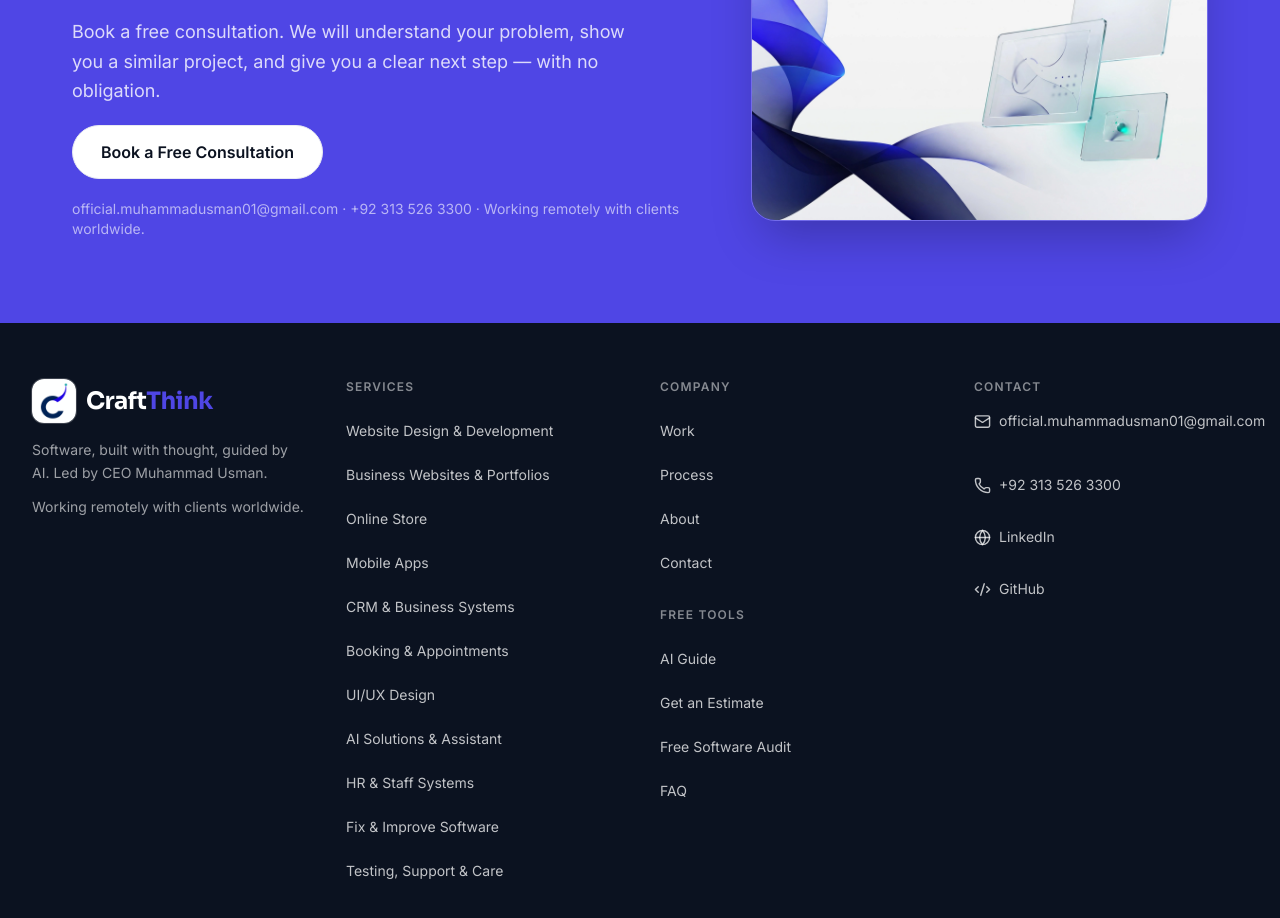
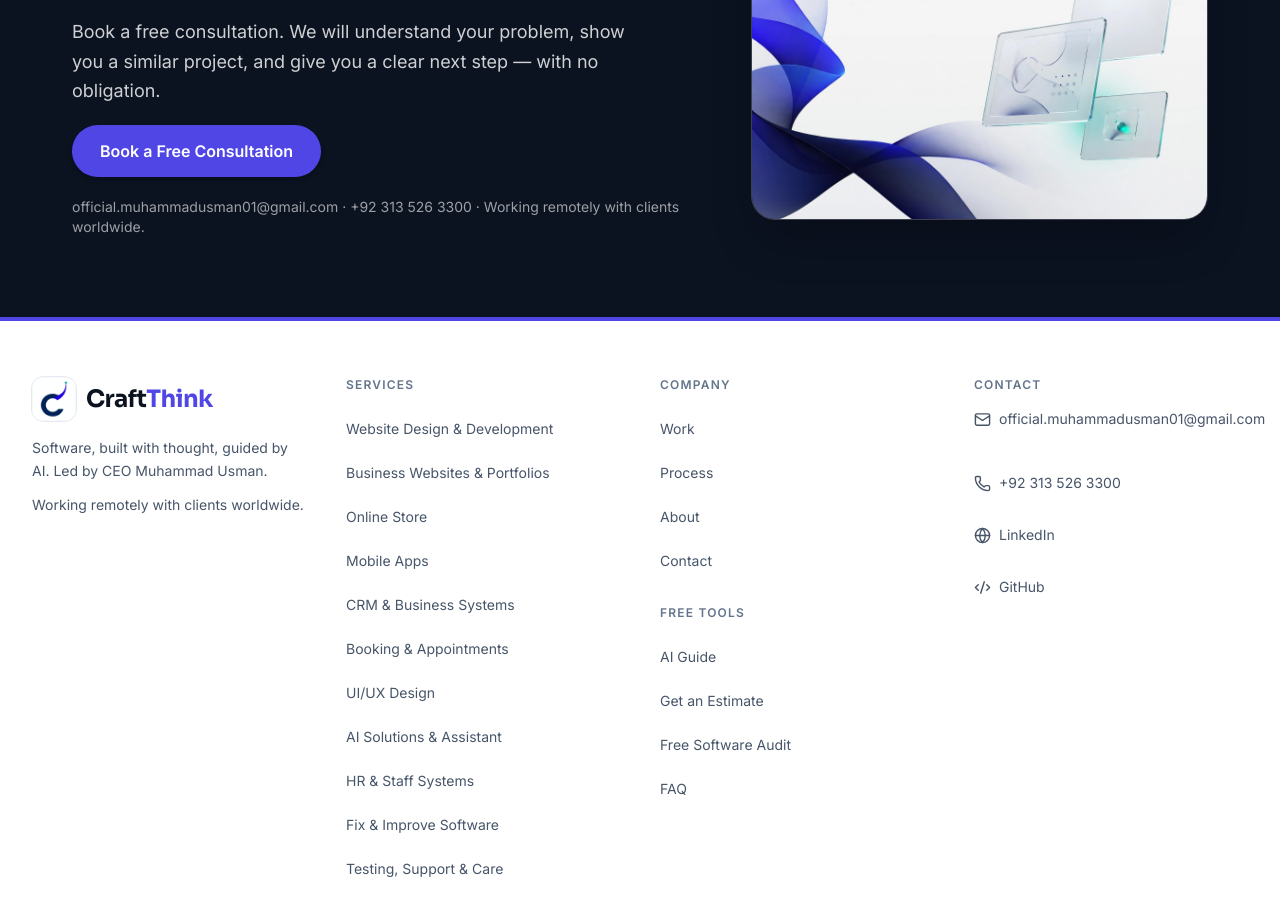
Before and after one commit to officialmuhammadusman/craft-think, a Next.js app: page /faq in a window 1280 px wide. Shown: the part 1880-2798 px from the top of the page. Built offline with nearby package versions, Linux system fonts and the light colour scheme.

Commit message:
AI opens as chatbot window not separate page; footer white, CTA banner takes footer's dark navy colour

```diff
--- a/src/app/page.tsx
+++ b/src/app/page.tsx
@@ -267,10 +267,11 @@ export default function HomePage() {
         </Container>
       </section>
 
-      {/* FINAL CTA — flat solid indigo band, one action, CEO quote inside
-          (no standalone CEO section). Indigo, not dark navy, so it never
-          merges with the dark footer below it. Button is white-on-indigo. */}
-      <section className="bg-[#4F46E5] py-16 text-white sm:py-20">
+      {/* FINAL CTA — the footer's old colour: flat solid dark navy
+          band, one action, CEO quote inside (no standalone CEO section).
+          The footer below is now white, so the dark band stands out.
+          Button is solid indigo on dark navy. */}
+      <section className="bg-[#0B1220] py-16 text-white sm:py-20">
         <Container>
           <div className="flex flex-col items-start gap-5">
             <span className="rounded-full border border-white/20 bg-white/10 px-4 py-1.5 text-sm font-semibold text-white">Free consultation · No obligation</span>
@@ -278,7 +279,7 @@ export default function HomePage() {
             <p className="max-w-xl text-lg leading-relaxed text-white/80">Book a free consultation. We will understand your problem, show you a similar project, and give you a clear next step — with no obligation.</p>
             <p className="max-w-xl text-lg italic leading-relaxed text-white/90">“You talk to the person leading your project, not a ticket queue.” — Muhammad Usman, CEO &amp; Founder, CraftThink</p>
             <div className="flex flex-wrap gap-3">
-              <Button href="/consultation" size="lg" variant="secondary">Book a Free Consultation</Button>
+              <Button href="/consultation" size="lg">Book a Free Consultation</Button>
             </div>
             <p className="flex items-center gap-2 text-sm text-white/60"><Globe size={16} /> {siteConfig.email} · {siteConfig.phone} · Working remotely with clients worldwide</p>
           </div>
--- a/src/components/layout/Footer.tsx
+++ b/src/components/layout/Footer.tsx
@@ -1,5 +1,6 @@
 /**
- * Footer — DARK band, solid #0B1220 with a 4px solid indigo top border.
+ * Footer — WHITE band with a 4px solid indigo top border (the dark
+ * navy colour moved to the CTA banner above it).
  * 4 columns: Brand, Services (all 11), Company + Resources, Contact.
  * Social links carry visible text labels (LinkedIn, GitHub), not icons
  * alone. Email uses break-words at small size so it never wraps
@@ -14,49 +15,49 @@ import { LogoMark } from "@/components/ui/LogoMark";
 export function Footer() {
   const year = new Date().getFullYear();
   return (
-    <footer className="border-t-4 border-[#4F46E5] bg-[#0B1220] text-white">
+    <footer className="border-t-4 border-[#4F46E5] bg-white text-[#0B1220]">
       <div className="mx-auto max-w-[1280px] px-4 py-14 sm:px-6 lg:px-8">
         <div className="grid gap-10 sm:grid-cols-2 lg:grid-cols-4">
           <div>
             <Link href="/" className="flex items-center gap-2.5">
-              <LogoMark size={44} className="h-11 w-11 rounded-xl object-cover ring-1 ring-white/20" />
-              <span className="font-display text-2xl font-bold tracking-tight"><span className="text-white">Craft</span><span className="text-[#4F46E5]">Think</span></span>
+              <LogoMark size={44} className="h-11 w-11 rounded-xl object-cover ring-1 ring-[#E7E9F2]" />
+              <span className="font-display text-2xl font-bold tracking-tight"><span className="text-[#0B1220]">Craft</span><span className="text-[#4F46E5]">Think</span></span>
             </Link>
-            <p className="mt-4 text-sm leading-relaxed text-white/60">Software, built with thought, guided by AI. Led by CEO Muhammad Usman.</p>
-            <p className="mt-3 text-sm text-white/60">Working remotely with clients worldwide.</p>
+            <p className="mt-4 text-sm leading-relaxed text-[#475569]">Software, built with thought, guided by AI. Led by CEO Muhammad Usman.</p>
+            <p className="mt-3 text-sm text-[#475569]">Working remotely with clients worldwide.</p>
           </div>
           <nav aria-label="Services">
-            <p className="text-xs font-bold uppercase tracking-widest text-white/50">Services</p>
+            <p className="text-xs font-bold uppercase tracking-widest text-[#64748B]">Services</p>
             <ul className="mt-4 flex flex-col gap-1">
               {siteConfig.footerLinks.services.map((l) => (
-                <li key={l.href}><Link href={l.href} className="flex min-h-[40px] items-center text-sm text-white/75 hover:text-white">{l.label}</Link></li>
+                <li key={l.href}><Link href={l.href} className="flex min-h-[40px] items-center text-sm text-[#475569] hover:text-[#4F46E5]">{l.label}</Link></li>
               ))}
             </ul>
           </nav>
           <nav aria-label="Company and resources">
-            <p className="text-xs font-bold uppercase tracking-widest text-white/50">Company</p>
+            <p className="text-xs font-bold uppercase tracking-widest text-[#64748B]">Company</p>
             <ul className="mt-4 flex flex-col gap-1">
               {siteConfig.footerLinks.company.map((l) => (
-                <li key={l.href}><Link href={l.href} className="flex min-h-[40px] items-center text-sm text-white/75 hover:text-white">{l.label}</Link></li>
+                <li key={l.href}><Link href={l.href} className="flex min-h-[40px] items-center text-sm text-[#475569] hover:text-[#4F46E5]">{l.label}</Link></li>
               ))}
             </ul>
-            <p className="mt-6 text-xs font-bold uppercase tracking-widest text-white/50">Free tools</p>
+            <p className="mt-6 text-xs font-bold uppercase tracking-widest text-[#64748B]">Free tools</p>
             <ul className="mt-4 flex flex-col gap-1">
-              <li><Link href="/guide" className="flex min-h-[40px] items-center text-sm text-white/75 hover:text-white">AI Guide</Link></li>
-              <li><Link href="/estimate" className="flex min-h-[40px] items-center text-sm text-white/75 hover:text-white">Get an Estimate</Link></li>
-              <li><Link href="/audit" className="flex min-h-[40px] items-center text-sm text-white/75 hover:text-white">Free Software Audit</Link></li>
-              <li><Link href="/faq" className="flex min-h-[40px] items-center text-sm text-white/75 hover:text-white">FAQ</Link></li>
+              <li><Link href="/guide" className="flex min-h-[40px] items-center text-sm text-[#475569] hover:text-[#4F46E5]">AI Guide</Link></li>
+              <li><Link href="/estimate" className="flex min-h-[40px] items-center text-sm text-[#475569] hover:text-[#4F46E5]">Get an Estimate</Link></li>
+              <li><Link href="/audit" className="flex min-h-[40px] items-center text-sm text-[#475569] hover:text-[#4F46E5]">Free Software Audit</Link></li>
+              <li><Link href="/faq" className="flex min-h-[40px] items-center text-sm text-[#475569] hover:text-[#4F46E5]">FAQ</Link></li>
             </ul>
           </nav>
           <div>
-            <p className="text-xs font-bold uppercase tracking-widest text-white/50">Contact</p>
-            <a href={`mailto:${siteConfig.email}`} className="mt-4 flex min-h-[44px] items-start gap-2 text-sm break-words text-white/75 hover:text-white"><Mail size={17} className="mt-0.5 shrink-0" />{siteConfig.email}</a>
-            <a href={`tel:${siteConfig.phone.replace(/\s/g, "")}`} className="mt-2 flex min-h-[44px] items-center gap-2 text-sm text-white/75 hover:text-white"><Phone size={17} className="shrink-0" />{siteConfig.phone}</a>
-            <a href={siteConfig.links.linkedin} target="_blank" rel="noopener noreferrer" className="mt-2 flex min-h-[44px] items-center gap-2 text-sm text-white/75 hover:text-white"><Globe size={17} className="shrink-0" />LinkedIn</a>
-            <a href={siteConfig.links.github} target="_blank" rel="noopener noreferrer" className="mt-2 flex min-h-[44px] items-center gap-2 text-sm text-white/75 hover:text-white"><Code2 size={17} className="shrink-0" />GitHub</a>
+            <p className="text-xs font-bold uppercase tracking-widest text-[#64748B]">Contact</p>
+            <a href={`mailto:${siteConfig.email}`} className="mt-4 flex min-h-[44px] items-start gap-2 text-sm break-words text-[#475569] hover:text-[#4F46E5]"><Mail size={17} className="mt-0.5 shrink-0" />{siteConfig.email}</a>
+            <a href={`tel:${siteConfig.phone.replace(/\s/g, "")}`} className="mt-2 flex min-h-[44px] items-center gap-2 text-sm text-[#475569] hover:text-[#4F46E5]"><Phone size={17} className="shrink-0" />{siteConfig.phone}</a>
+            <a href={siteConfig.links.linkedin} target="_blank" rel="noopener noreferrer" className="mt-2 flex min-h-[44px] items-center gap-2 text-sm text-[#475569] hover:text-[#4F46E5]"><Globe size={17} className="shrink-0" />LinkedIn</a>
+            <a href={siteConfig.links.github} target="_blank" rel="noopener noreferrer" className="mt-2 flex min-h-[44px] items-center gap-2 text-sm text-[#475569] hover:text-[#4F46E5]"><Code2 size={17} className="shrink-0" />GitHub</a>
           </div>
         </div>
-        <div className="mt-12 flex flex-col gap-2 border-t border-white/10 pt-6 text-sm text-white/50 sm:flex-row sm:items-center sm:justify-between">
+        <div className="mt-12 flex flex-col gap-2 border-t border-[#E7E9F2] pt-6 text-sm text-[#64748B] sm:flex-row sm:items-center sm:justify-between">
           <p>© {year} CraftThink. All rights reserved.</p>
           <p>Led by CEO Muhammad Usman · Remote, worldwide</p>
         </div>
--- a/src/components/ui/CtaBand.tsx
+++ b/src/components/ui/CtaBand.tsx
@@ -3,15 +3,14 @@ import { Container } from "@/components/ui/Container";
 import { Button } from "@/components/ui/Button";
 import { siteConfig } from "@/config/site";
 
-/** Final CTA band: flat solid indigo #4F46E5, white text, ONE action.
-    The indigo band sits directly above the dark-navy footer, so the
-    two never merge into one dark block. The button is white-on-indigo
-    (variant secondary) so it stays readable on indigo. "Book a Free
-    Consultation" is a plain link to the /consultation page.
-    No gradient, no glow, no animated motif. */
+/** Final CTA band: the footer's old colour — flat solid dark navy
+    #0B1220, white text, ONE action. The footer is now white, so the
+    dark band sits clearly above it. The button is solid indigo
+    (primary) on dark navy. "Book a Free Consultation" is a plain
+    link to the /consultation page. No gradient, no glow. */
 export function CtaBand({ title = "Not sure where to start?", text = "Book a free consultation. We will understand your problem, show you a similar project, and give you a clear next step — with no obligation." }: { title?: string; text?: string }) {
   return (
-    <section className="bg-[#4F46E5] py-16 text-white sm:py-20">
+    <section className="bg-[#0B1220] py-16 text-white sm:py-20">
       <Container>
         <div className="relative grid items-center gap-10 lg:grid-cols-[1.4fr_1fr]">
           <div className="flex flex-col items-start gap-5 text-left">
@@ -19,7 +18,7 @@ export function CtaBand({ title = "Not sure where to start?", text = "Book a fre
             <h2 className="ct-h2 !text-white max-w-2xl">{title}</h2>
             <p className="max-w-xl text-lg leading-relaxed text-white/80">{text}</p>
             <div className="flex flex-wrap gap-3">
-              <Button size="lg" variant="secondary" href="/consultation">Book a Free Consultation</Button>
+              <Button size="lg" href="/consultation">Book a Free Consultation</Button>
             </div>
             <p className="text-sm text-white/60">{siteConfig.email} · {siteConfig.phone} · {siteConfig.tagline}</p>
           </div>
```
Also changed, not shown: src/components/layout/FloatingAiButton.tsx (+84 -11 lines).
